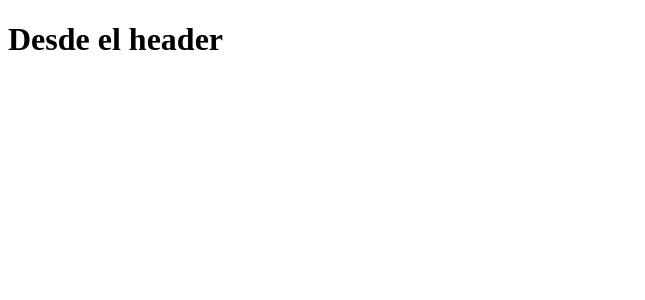
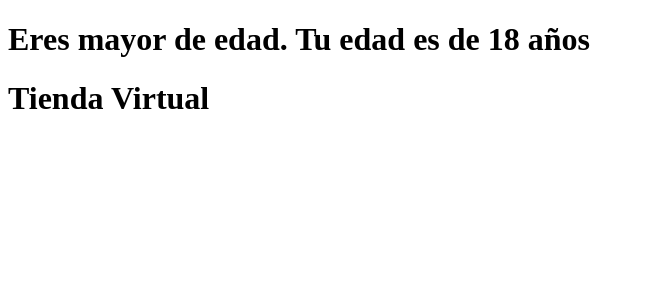
Before and after one commit to jmgomez1986/Udemy.React.La.Guia.Completa.Hooks.Redux.Context-, a React (Create React App) app in the folder proyectos/basicos/: page / in a window 1280 px wide. Shown: the top 300 px of the page, without its empty margins (0-645 px from the left). Built offline with nearby package versions, Linux system fonts and the light colour scheme.

Commit message:
Seccion 4: Introducción y Básicos de React / Clase 36: Básicos de JSX

```diff
--- a/proyectos/basicos/src/components/Header.jsx
+++ b/proyectos/basicos/src/components/Header.jsx
@@ -1,9 +1,22 @@
 import React from 'react'; // Este import siempre hay que ponerlo para tener acceso a todos lo metodos y funciones de React
 
 function Header() {
+  const edad = 18;
+  let mensaje;
+
+  if ( edad >= 18) {
+    mensaje = 'Eres mayor de edad.';
+  } else {
+    mensaje = 'Eres menor de edad.';
+  }
 
   return (
-    <h1>Desde el header</h1>
+    <div>
+      <h1>{mensaje} Tu edad es de {edad} años</h1>
+      <h1 className="encabezado">Tienda Virtual</h1>
+    </div>
+    // Para usar variables declaras antes del 'return' se usn entre {}
+    // Para definir una clase de estilo hay que usar 'className' ya ue la palabra 'class' es una palabra reservada de JavaSript
   )
 }
 
```
